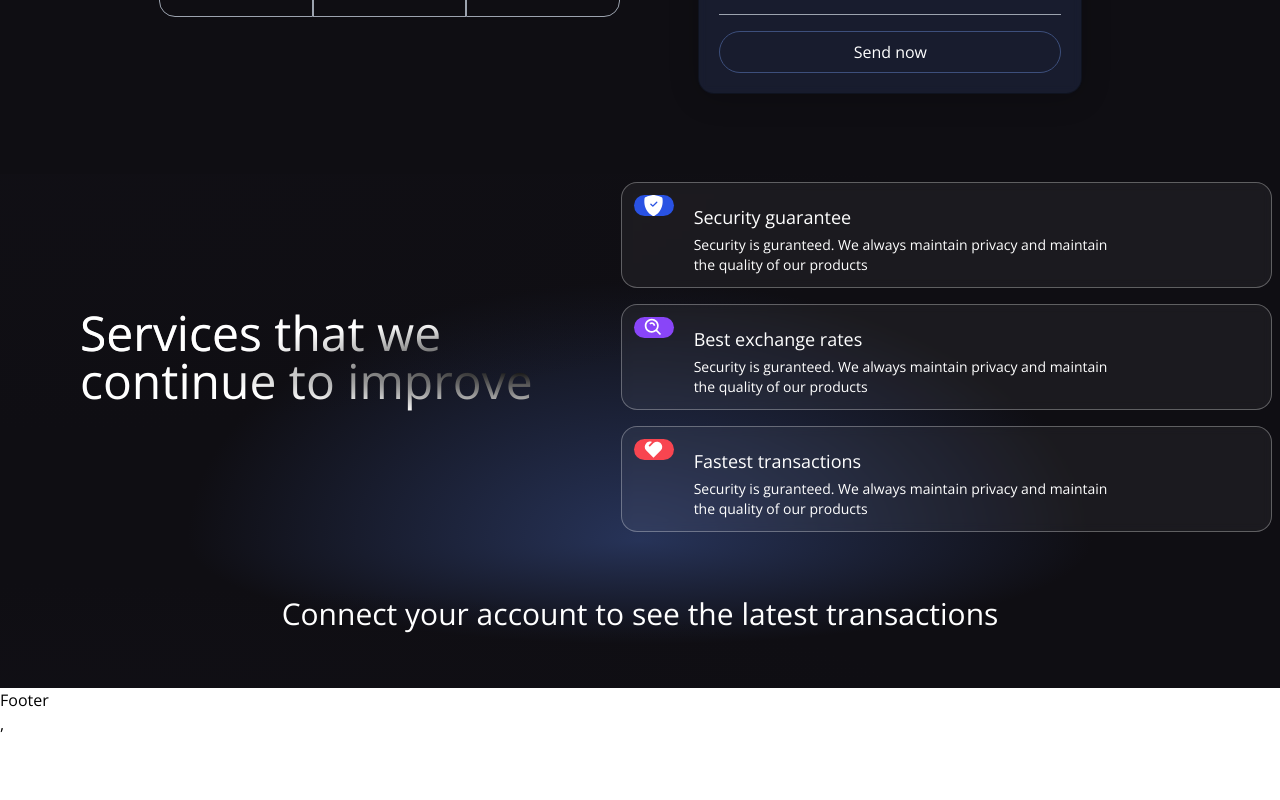
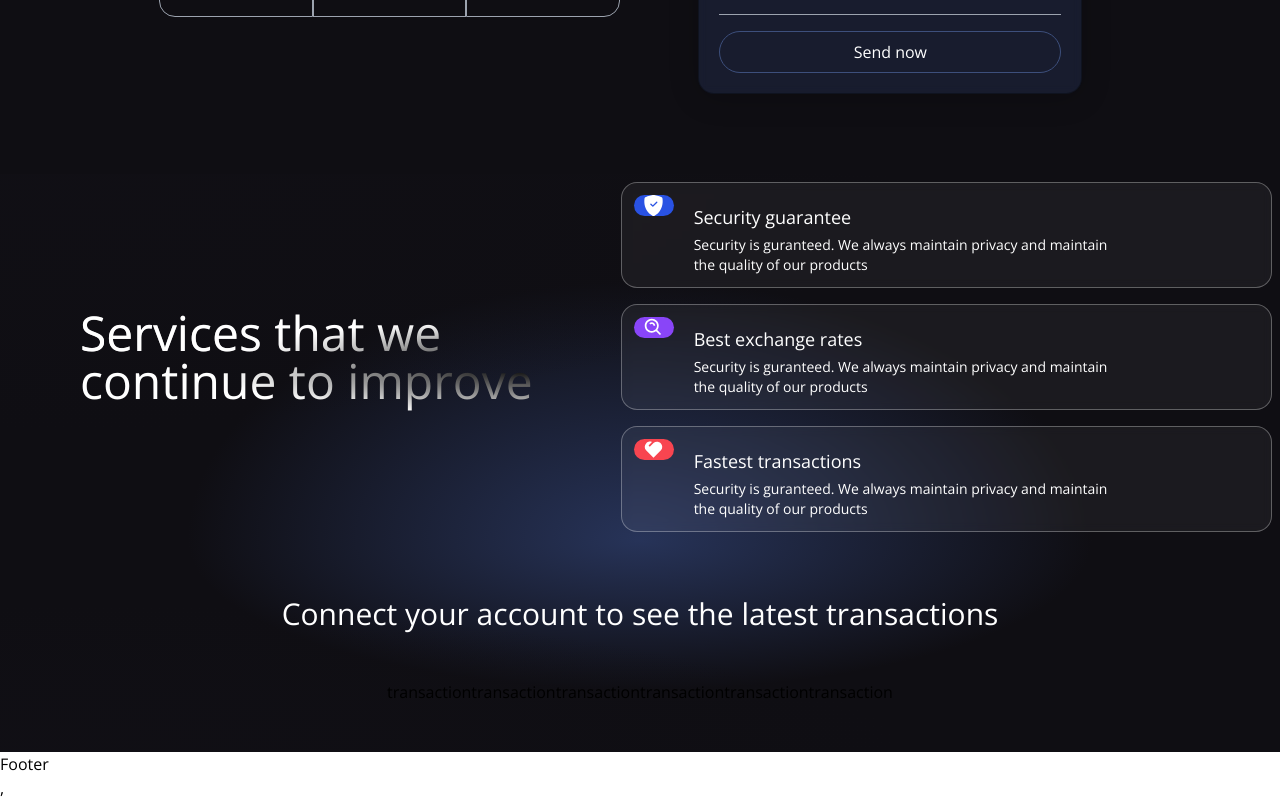
Before and after one commit to prakshh/krypt-web3.0, a React (Vite) app in the folder client/: page / in a window 1280 px wide. Shown: the part 576-1376 px from the top of the page. Before the commit the page ends 1312 px from the top, so only its background shows below. Built offline with nearby package versions, Linux system fonts and the light colour scheme.

Commit message:
simply returning a string in Latest Transactions

```diff
--- a/client/src/components/Transactions.jsx
+++ b/client/src/components/Transactions.jsx
@@ -3,6 +3,12 @@
 import { TransactionContext } from "../context/TransactionContext";
 
 import dummyData from "../utils/dummyData";
+import { shortenAddress } from "../utils/shortenAddress";
+
+const TransactionsCard = ({ addressTo, addressFrom, timestamp, message, keyword, amount, url }) => {
+    // const gifUrl = useFetch({ keyword });
+    return 'transaction';
+}
 
 const Transactions = () => {
     const { transactions, currentAccount } = useContext(TransactionContext);
@@ -21,6 +27,11 @@
                         Connect your account to see the latest transactions
                     </h3>
                     )}
+                    <div className="flex flex-wrap justify-center items-center mt-10">
+                        {dummyData.reverse().map((transaction, i) => (
+                            <TransactionsCard key={i} {...transaction} />
+                        ))}
+                    </div>
              </div>
         </div>
     );
```
